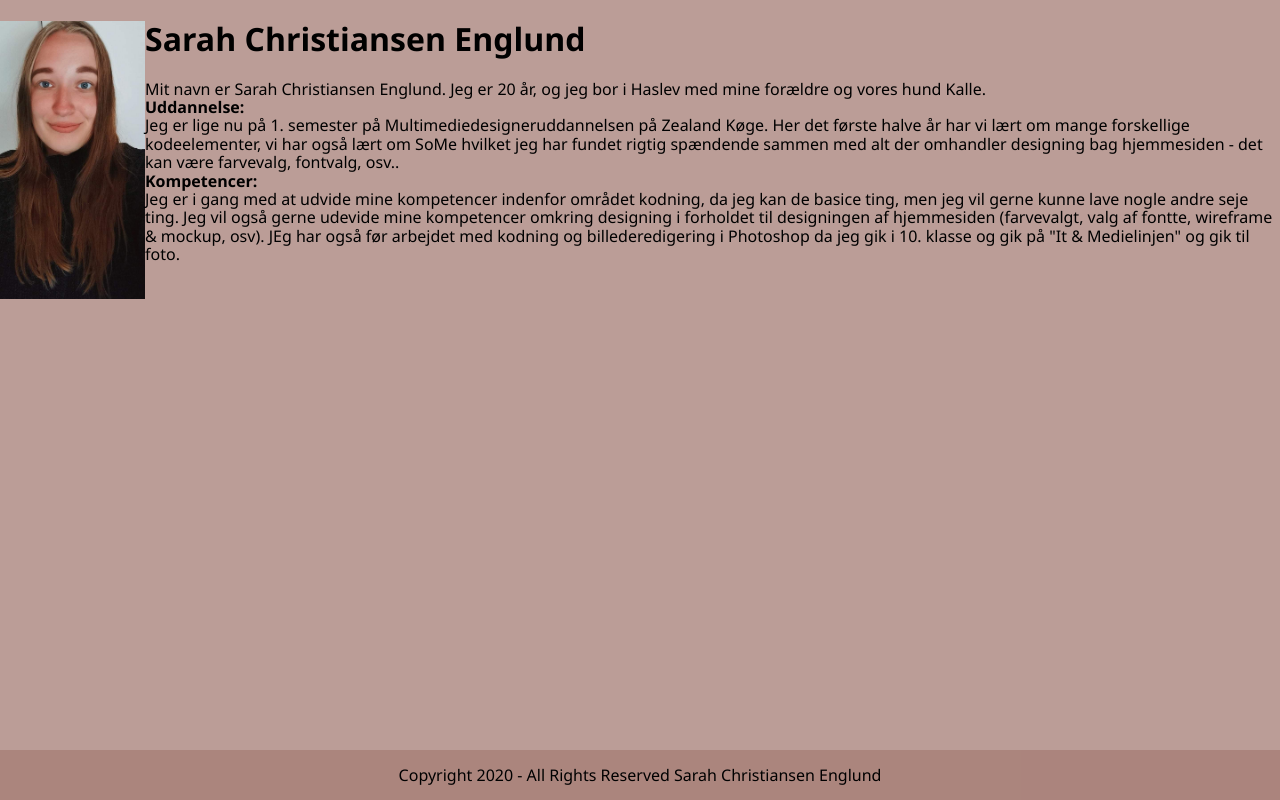
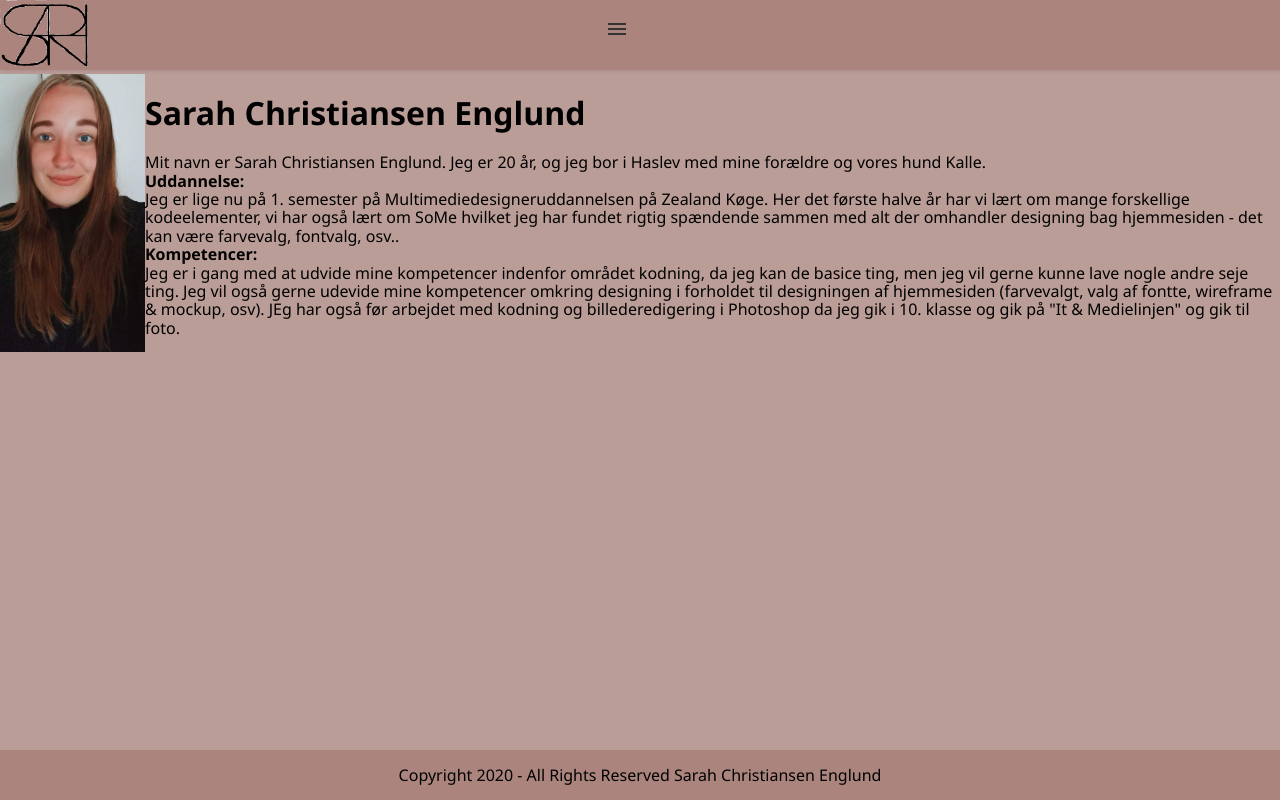
Before and after one commit to sarahenglund/Portfolio, a plain HTML site: page om-mig-siden.html in a window 1280 px wide. Drawn offline with Linux system fonts and the light colour scheme.

Commit message:
startede forfra og fucker stadig

```diff
--- a/om-mig.html
+++ b/om-mig-siden.html
@@ -3,15 +3,28 @@
 <head>
     <meta charset="UTF-8">
     <meta name="viewport" content="width=device-width, initial-scale=1.0">
-    <meta name="description" content="Information om mig">
-    <meta name="keywords" content="Information, Sarah, Lær mig at kende">
+    <meta name="description" content="Lidt information om mig">
+    <meta name="keywords" content="information sarah englund multimediedesigner">
     <title>Om mig</title>
-    <link rel="stylesheet" href="om-mig.css">
+    <link rel="stylesheet" href="om-mig-siden.css">
     <link rel="stylesheet" href="normalize.css">
 </head>
 <body>
-
-    <img class="img1" src="./Images/mig.jpg" alt="Mig" width="145" style="float:left" />
+    <header class="header"
+    <div>
+        <img src="./Images/logo2.png" width="95" alt="Logo">
+    </div>
+    <input class="menu-btn" type="checkbox" id="menu-btn" />
+    <label class="menu-icon" for="menu-btn"><span class="nav-icon"></span></label>
+    <ul class="menu">
+        <li><a href="#forside.html">Forside</a>
+        <li><a href="#om-mig-siden.html">Om mig</a>
+        <li><a href="#portfolie">Portfolie</a>
+        <li><a href="#kontakt-mig">Konktakt mig</a></a>
+      </ul>
+    </header>
+    <br><br><br><br>
+<img class="img1" src="./Images/mig.jpg" alt="Mig" width="145" style="float:left" />
     <section class="om-mig">
         <div>
             <h1>Sarah Christiansen Englund</h1>
```
Also changed, not shown: Images/menudropdownicon.png (deleted), om-mig-siden.css (renamed from om-mig.css).
